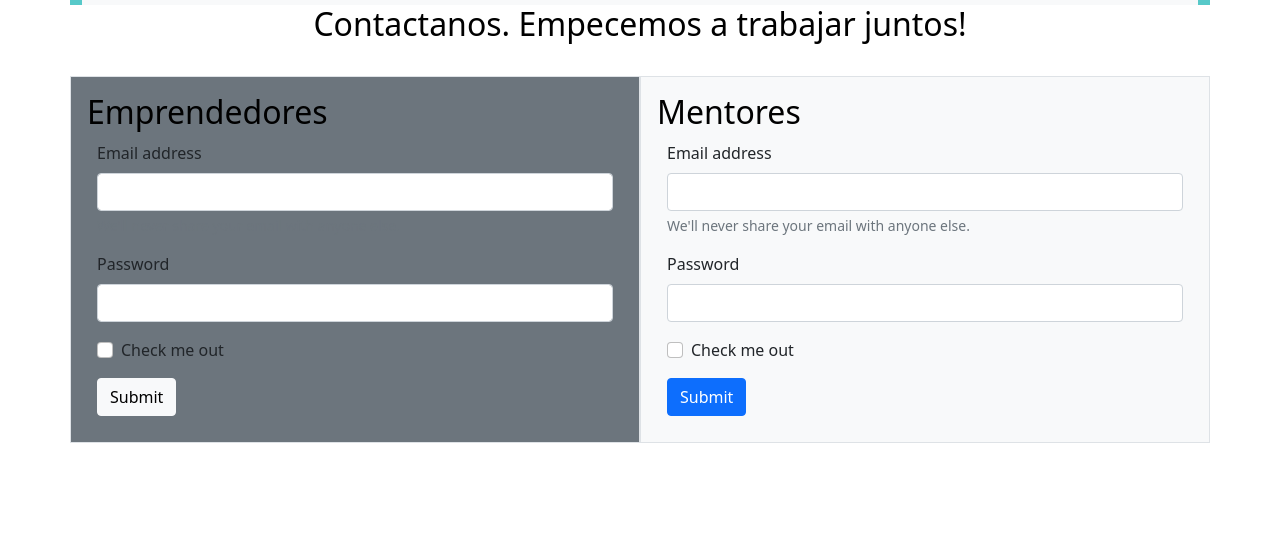
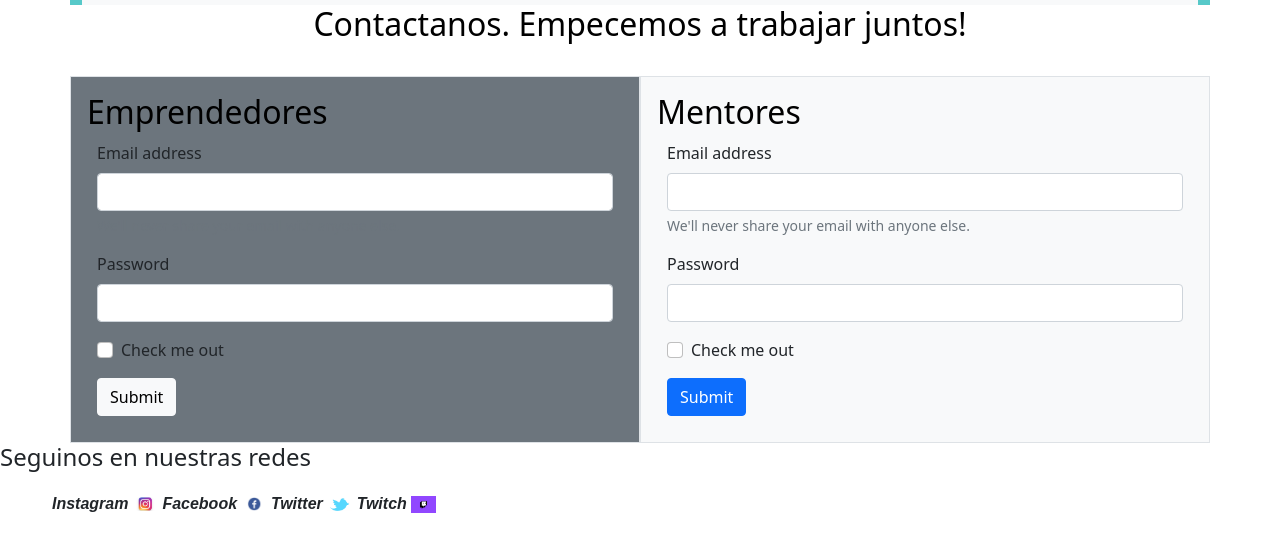
Before and after one commit to GervasiodZC/CoderEntregas, a plain HTML site: page Contact.html in a window 1280 px wide. Shown: the part 97-648 px from the top of the page. Drawn offline with Linux system fonts and the light colour scheme.

Commit message:
agrego JS

```diff
--- a/Contact.html
+++ b/Contact.html
@@ -8,6 +8,10 @@
     <link rel="stylesheet" href="estilo.css">
     <title>Bootstrap</title>
 </head>
+
+
+<body>
+
   <header class="container">
     <nav class="navbar navbar-expand-lg navbar-light bg-light">
         <div class="container-fluid">
@@ -34,15 +38,10 @@
         </div>
       </nav>
   </header>
-<body>
-    <nav>
 
-    </nav>
-
+  <main class="container">
       <h1 class="text-center">Contactanos. Empecemos a trabajar juntos!</h1>
         <br>
-
-    <main class="container">
         <div class="row">
             <div class="col-6 border p-3 bg-secondary">
                 <h2>Emprendedores</h2>
@@ -85,7 +84,18 @@
         </div>
     </main>
     <footer>
-
+      <h4>Seguinos en nuestras redes</h4>
+      <ul class="redes">
+          <li>Instagram</li>
+          <img src="Imagenes/IG.jpg" alt="Foto de Lisandro Lopez" width="25px">
+          <li>Facebook</li>
+          <img src="Imagenes/fb.jpg" alt="Foto de Lisandro Lopez" width="25px">
+          <li>Twitter</li>
+          <img src="Imagenes/twiier.png" alt="Foto de Lisandro Lopez" width="25px">
+          <li>Twitch</li>
+          <img src="Imagenes/twitch.jpg" alt="Foto de Lisandro Lopez" width="25px">
+      </ul>
   </footer>
+  <script src="./js/bootstrap.bundle.min.js"></script>
 </body>
 </html>
```
Also changed, not shown: Proyectos.html (+1 -0 lines), ppal.html (+5 -3 lines). Lines whose indentation alone changed are shown as unchanged.
